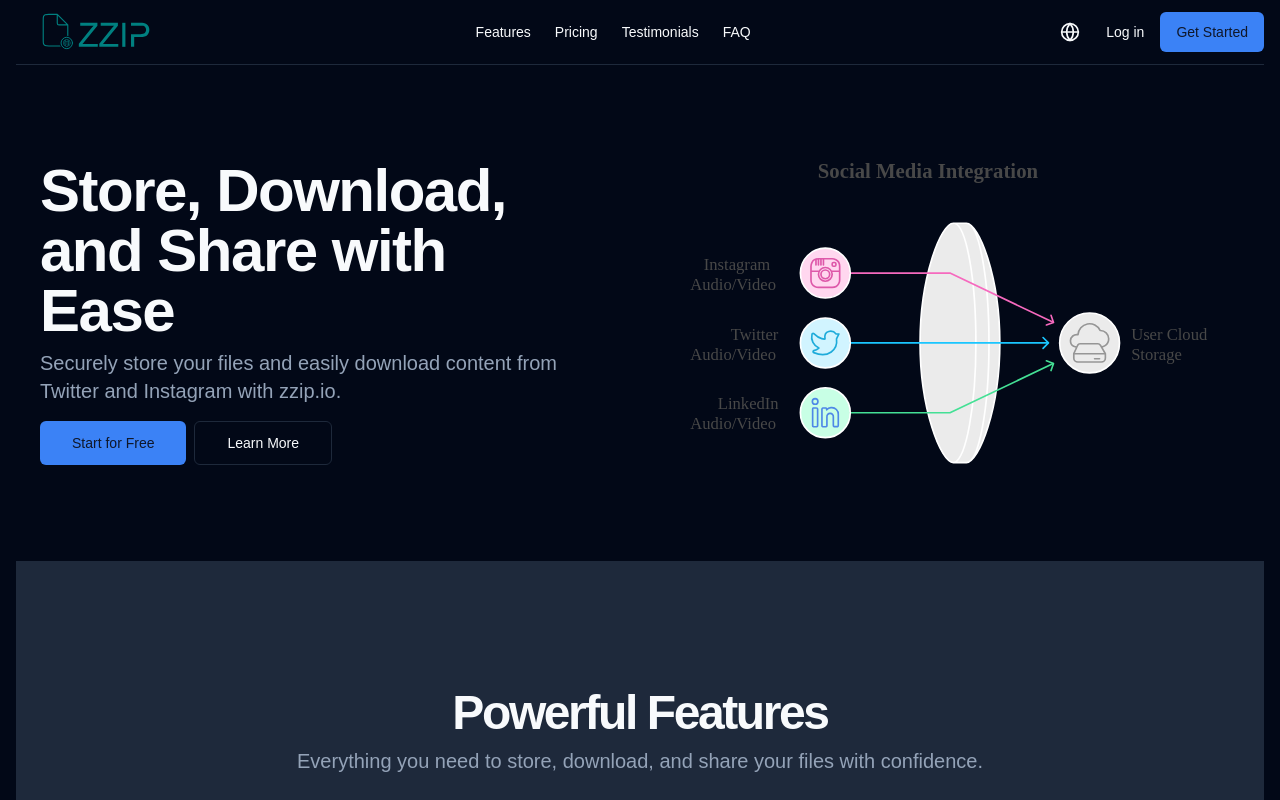
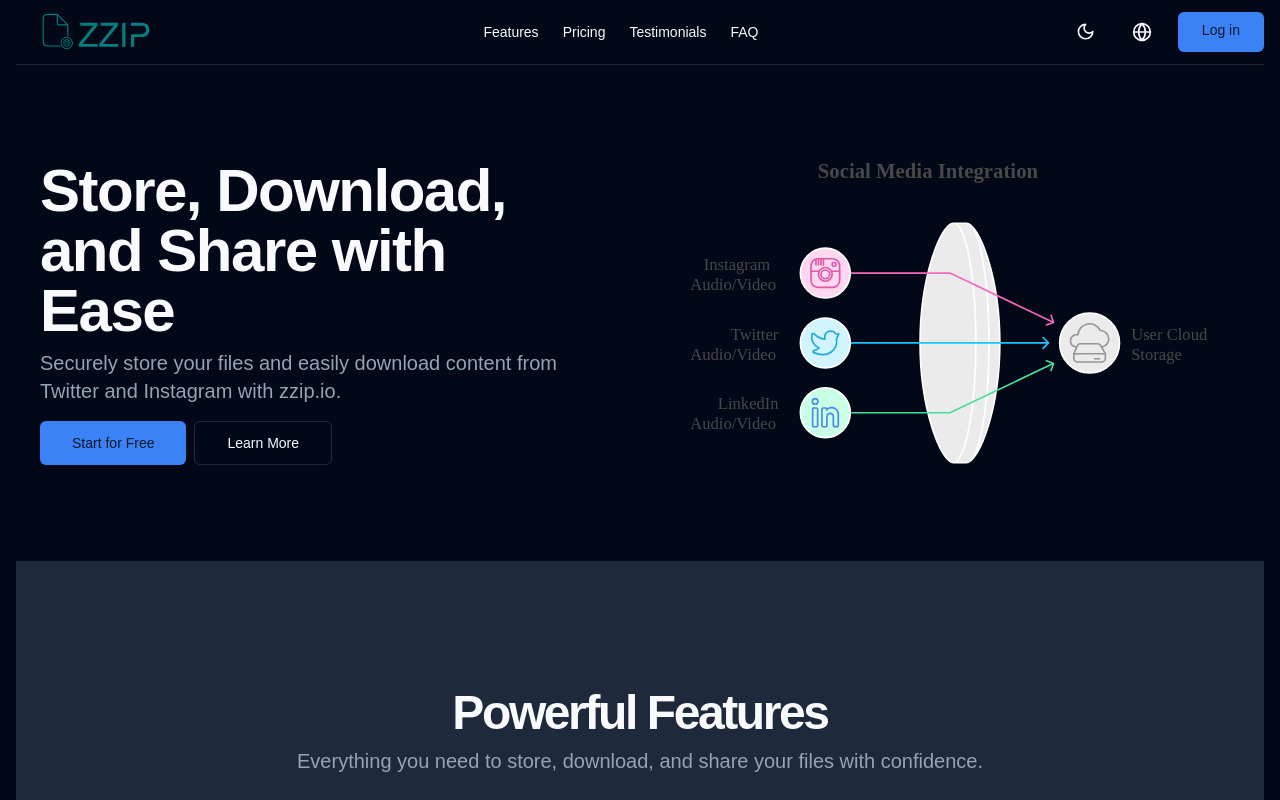
Before and after one commit to sdqSafdari/zeezip-front, a Next.js app: page /en in a window 1280 px wide. Shown: the top 800 px of the page. Built offline with nearby package versions, Linux system fonts and the light colour scheme; a web font is replaced by a local one.

Commit message:
revise login button in landing page

```diff
--- a/src/app/[lang]/page.tsx
+++ b/src/app/[lang]/page.tsx
@@ -8,6 +8,7 @@ import {LanguageSwitcher} from "@/app/sitecomponents/i18n/LanguageSwitcher";
 import Openbsd from "../../../public/openbsd.svg";
 import SocialMediaDownloaderSVG from "./social-media-downloader.svg";
 import ZzipLogoSVG from "./zzip-logo.svg";
+import ModeToggle from "@/app/sitecomponents/fixed/ThemeButton";
 
 export default async function LandingPage({
                                               params,
@@ -38,15 +39,17 @@ export default async function LandingPage({
                         </Link>
                     </nav>
                     <div className="flex items-center gap-4">
+                        <ModeToggle />
                         <LanguageSwitcher currentLang={params.lang} />
-                        <Link
-                            href={`/${params.lang}/login`}
-                            className="text-sm font-medium transition-colors hover:text-primary hidden md:block"
-                        >
-                            {dict.nav.login}
-                        </Link>
-                        <Button asChild>
-                            <Link href={`/${params.lang}/signup`}>{dict.nav.getStarted}</Link>
+                        <Button
+                            asChild
+                            >
+                            <Link
+                                href={`/${params.lang}/login`}
+                                className="font-bold text-lg px-6 transition-colors hidden md:block"
+                            >
+                                {dict.nav.login}
+                            </Link>
                         </Button>
                         <Button variant="ghost" size="icon" className="md:hidden">
                             <Menu className="h-5 w-5" />
--- a/src/app/sitecomponents/fixed/ThemeButton.tsx
+++ b/src/app/sitecomponents/fixed/ThemeButton.tsx
@@ -16,7 +16,7 @@ export default function ModeToggle() {
     const { theme,setTheme } = useTheme();
 
     return (
-                <Button variant="ghost" size="icon" onClick={()=>theme=='dark'?setTheme('light'):setTheme('dark')} className="hover:border-2 hover:border-green-700">
+                <Button variant="ghost" size="icon" onClick={()=>theme=='dark'?setTheme('light'):setTheme('dark')}>
                     <Sun className="h-[1.2rem] w-[1.2rem] rotate-0 scale-100 transition-all dark:-rotate-90 dark:scale-0" />
                     <Moon className="absolute h-[1.2rem] w-[1.2rem] rotate-90 scale-0 transition-all dark:rotate-0 dark:scale-100" />
                     <span className="sr-only">Toggle theme</span>
```
